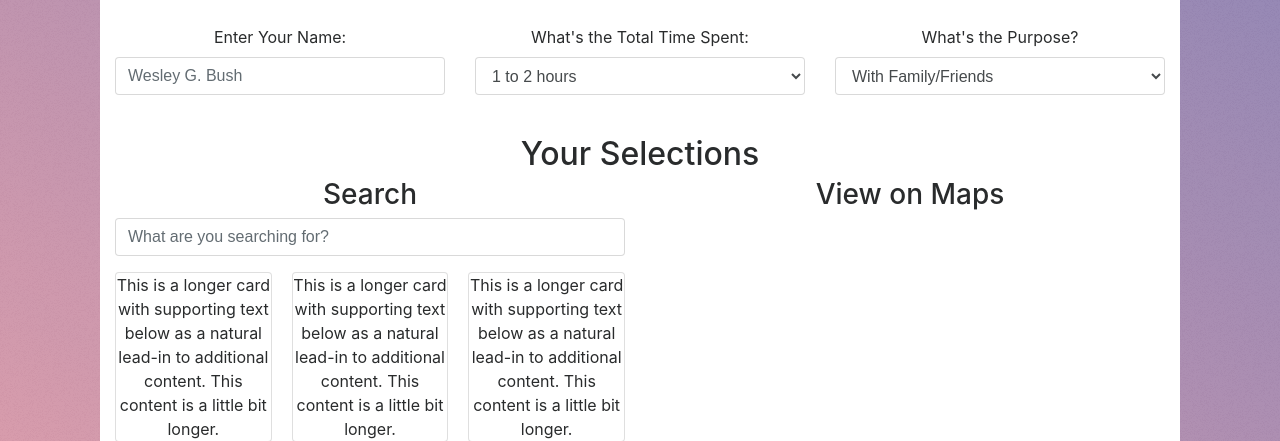
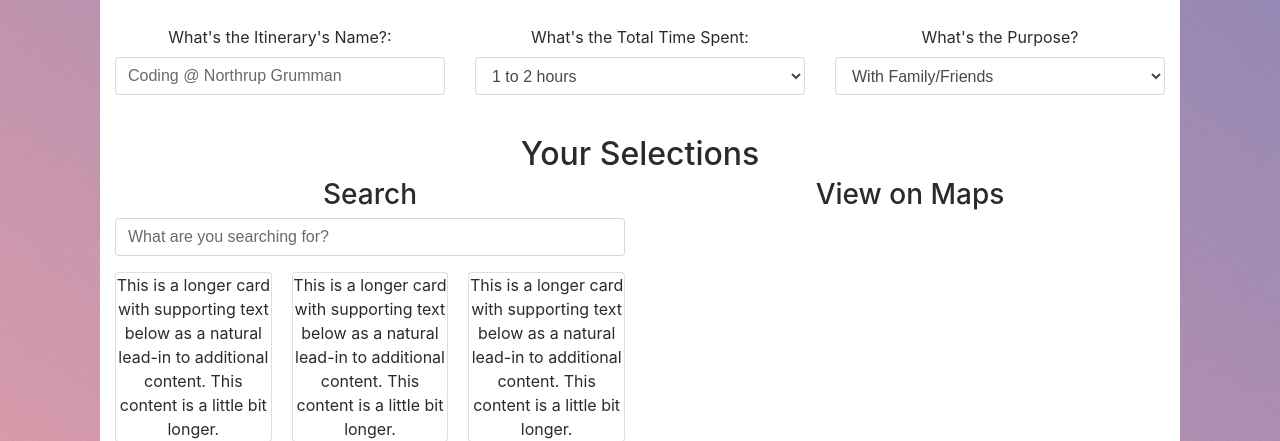
Before and after one commit to ttthao/NGHacks, a Django app: page /submit in a window 1280 px wide. Shown: the part 117-558 px from the top of the page. Run offline with Django 3.2, Linux system fonts and the light colour scheme; some libraries are stand-ins or nearby versions.

Commit message:
Fixed issue with name

```diff
--- a/project/voodoo_plans/template/submit.html
+++ b/project/voodoo_plans/template/submit.html
@@ -31,8 +31,8 @@
 		<div class="row">
 			<div class="col-sm-4 text-center">
 				<div class="form-group">
-					<label for="input_name">Enter Your Name:</label>
-					<input type="text" class="form-control" id="input_name" placeholder="Wesley G. Bush">
+					<label for="input_name">What's the Itinerary's Name?:</label>
+					<input type="text" class="form-control" id="input_name" placeholder="Coding @ Northrup Grumman">
 				</div>
 			</div>
 			<div class="col-sm-4 text-center">
```
